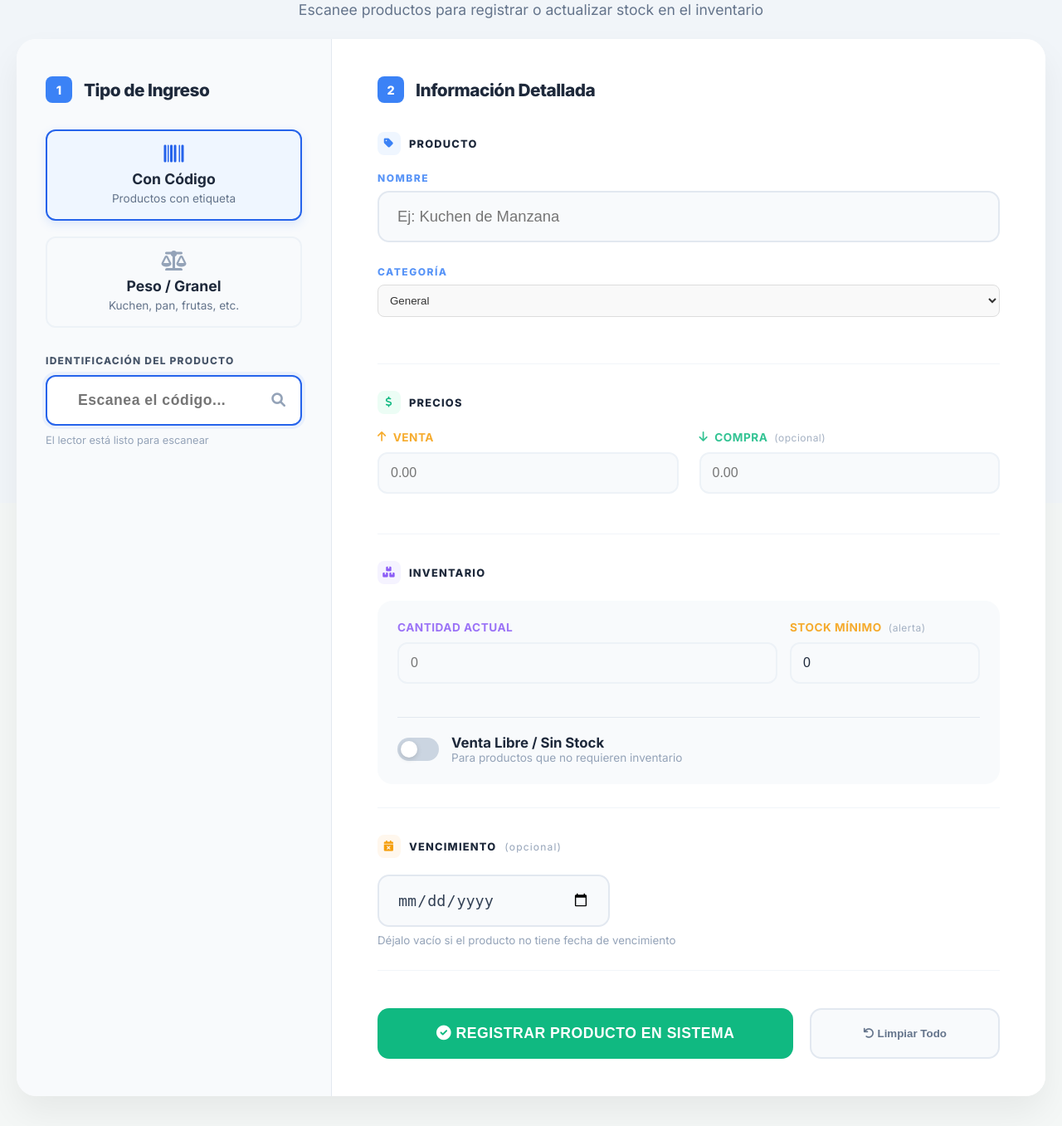
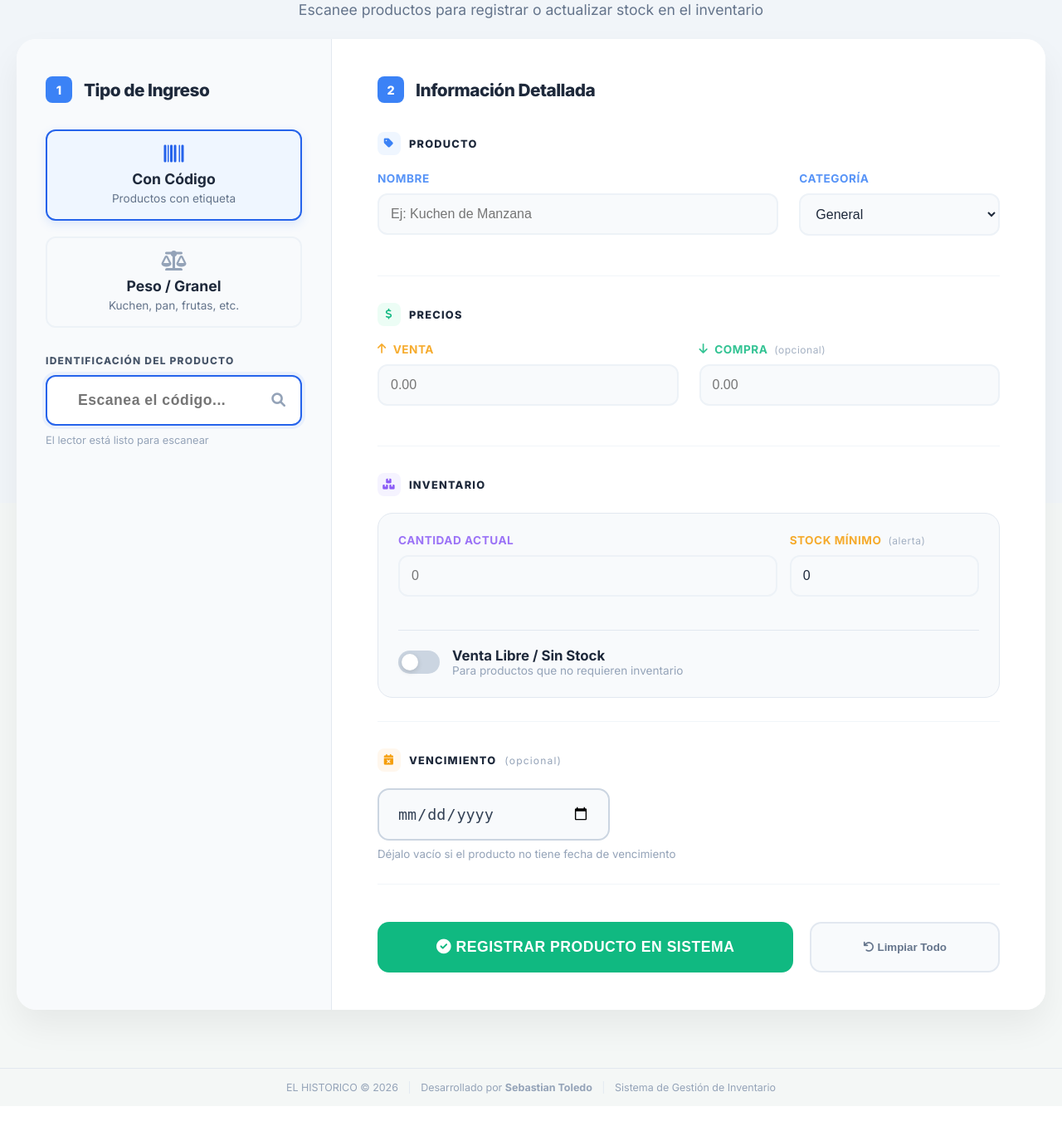
Before and after one commit to SebastianEdison/InWeb, a Flask app: page /agregar in a window 1280 px wide. Shown: the part 194-1551 px from the top of the page at 83% size. After the commit the page ends 1512 px from the top, so only its background shows below. Run offline with Flask 3, Linux system fonts and the light colour scheme; the visitor is signed in with stand-in values (Sample User, id 1).

Commit message:
Aprovecha mas el ancho en Ingreso de Mercaderia, bordes mas marcados
Nombre y Categoria estaban cada uno en su propia fila completa, alargando
la pantalla sin necesidad; ahora comparten fila (Nombre mas ancho,
Categoria mas angosta), igual que ya hacian Precios e Inventario. Se
oscurece el borde de inputs y selects (#e2e8f0 -> #cbd5e1) para que se
noten mas, y la caja de Inventario suma un borde sutil.

```diff
--- a/static/registros_producto.css
+++ b/static/registros_producto.css
@@ -166,7 +166,7 @@ body {
     width: 100%;
     padding: 18px 22px;
     border-radius: 14px;
-    border: 2px solid #e2e8f0;
+    border: 2px solid #cbd5e1;
     background-color: #f8fafc;
     font-size: 1.15rem; /* Lectura clara */
     color: #334155;
@@ -185,6 +185,12 @@ body {
 .form-grid-precios {
     display: grid;
     grid-template-columns: 1fr 1fr;
+    gap: 25px;
+}
+
+.form-grid-producto {
+    display: grid;
+    grid-template-columns: 2fr 1fr;
     gap: 25px;
 }
 
@@ -226,6 +232,7 @@ body {
 /* --- CAJA INTERNA DE INVENTARIO (cantidad, medida, minimo, venta libre) --- */
 .caja-inventario {
     background: #f8fafc;
+    border: 1px solid #e2e8f0;
     border-radius: 18px;
     padding: 24px;
 }
@@ -366,12 +373,21 @@ input:checked + .slider:before {
 
 .select-moderno {
     width: 100%;
-    padding: 10px;
-    border-radius: 8px;
-    border: 1px solid #ddd;
-    background-color: #f9f9f9;
-    color: #333;
+    padding: 17px 20px;
+    border-radius: 14px;
+    border: 2px solid #cbd5e1;
+    background-color: #f8fafc;
+    color: #334155;
+    font-size: 1.05rem;
     font-weight: 500;
+    transition: all 0.3s cubic-bezier(0.4, 0, 0.2, 1);
+}
+
+.select-moderno:focus {
+    outline: none;
+    border-color: #3b82f6;
+    background-color: white;
+    box-shadow: 0 0 0 5px rgba(59, 130, 246, 0.08);
 }
 
 /* texto de ayuda bajo el campo */
--- a/templates/agregar.html
+++ b/templates/agregar.html
@@ -61,11 +61,12 @@
 
             <div class="grupo-campos grupo-producto">
                 <div class="grupo-titulo"><i class="fas fa-tag"></i> Producto</div>
-                <div class="form-group-full">
+                <div class="form-grid-producto">
+                    <div class="form-group">
                         <label class="lbl-blue">Nombre</label>
                         <input type="text" id="form_nombre" class="input-pro" required placeholder="Ej: Kuchen de Manzana">
                     </div>
-                <div class="form-group-full">
+                    <div class="form-group">
                         <label class="lbl-blue">Categoría</label>
                         <select id="form_categoria" class="select-moderno">
                             <option value="General">General</option>
@@ -78,6 +79,7 @@
                             <option value="Frutas y Verduras">Frutas y Verduras</option>
                             <option value="Otro">Otro</option>
                         </select>
+                    </div>
                 </div>
             </div>
 
```
Lines whose indentation alone changed are shown as unchanged.
